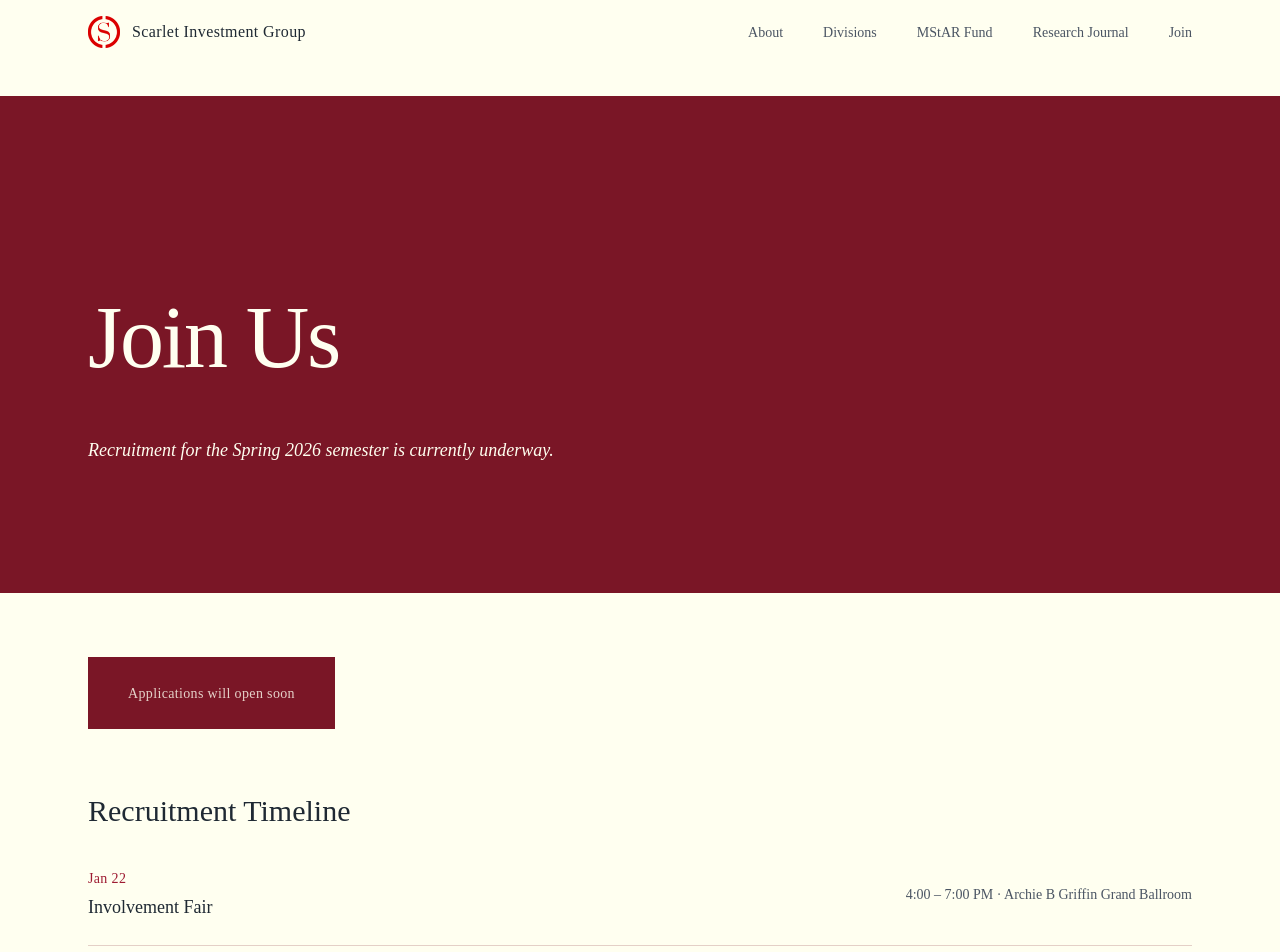
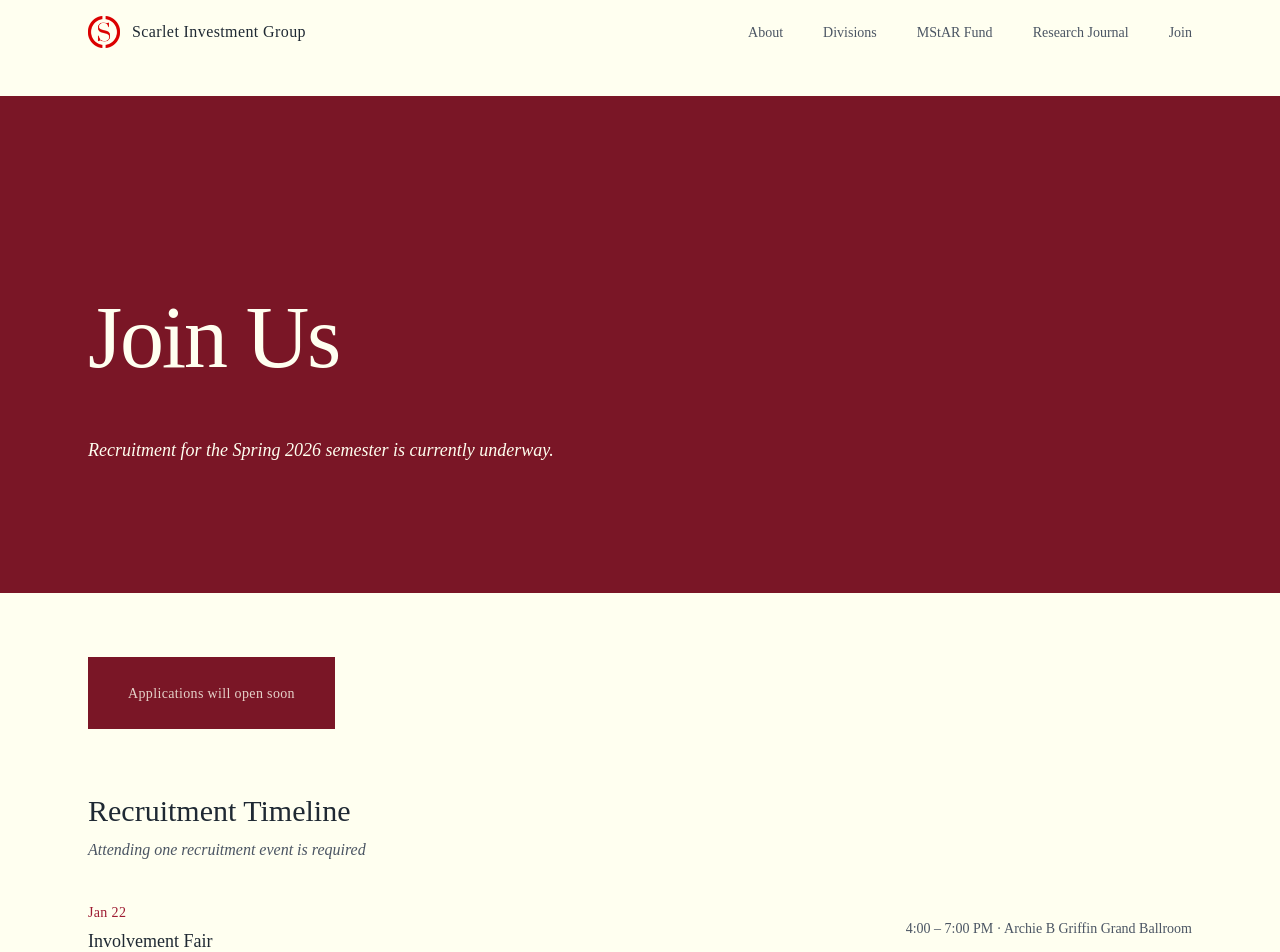
Before and after one commit to MaddoxCRoy/SIG-Website, a React (Vite) app: page /join in a window 1280 px wide. Shown: the top 952 px of the page. Built offline with nearby package versions, Linux system fonts and the light colour scheme.

Commit message:
small changes with join page wording

```diff
--- a/src/components/home/Footer.jsx
+++ b/src/components/home/Footer.jsx
@@ -27,7 +27,7 @@ export default function Footer() {
           </h2>
 
           <p className="mt-4 max-w-xl mx-auto text-[#4B5563] leading-relaxed">
-            Applications for Spring 2026 recruitment has not been opened yet. Check back soon.
+            Application, recruitment events, and more information below
           </p>
 
           {/* Apply / Contact Button */}
@@ -35,7 +35,7 @@ export default function Footer() {
             to="/join"
             className="mt-10 inline-flex items-center gap-2 rounded-sm bg-[#7A1626] px-8 py-4 font-secondary text-sm tracking-wide text-[#FFFFF0] hover:bg-[#9E1B32] transition-colors"
           >
-            Apply / Get in Touch
+            Apply
             <ArrowUpRight className="h-4 w-4" />
           </Link>
 
--- a/src/components/join/JoinTimeline.jsx
+++ b/src/components/join/JoinTimeline.jsx
@@ -38,6 +38,15 @@ export default function JoinTimeline() {
                     Recruitment Timeline
                 </motion.h2>
 
+                <motion.p
+                    initial={{ opacity: 0 }}
+                    animate={isInView ? { opacity: 1 } : {}}
+                    transition={{ duration: 0.8, delay: 0.15, ease: "easeOut" }}
+                    className="mt-2 max-w-2xl text-[#4B5563] italic leading-relaxed"
+                >
+                    Attending one recruitment event is required
+                </motion.p>
+
                 <div className="mt-10 space-y-6">
                     {events.map((event, index) => (
                         <motion.div
```
